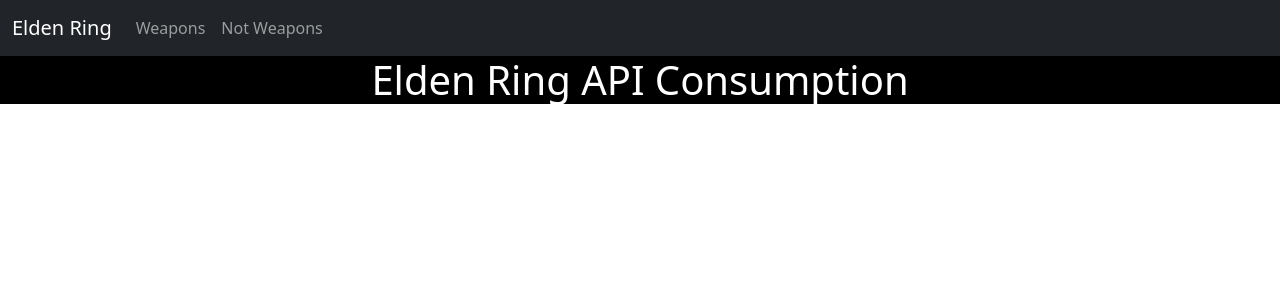
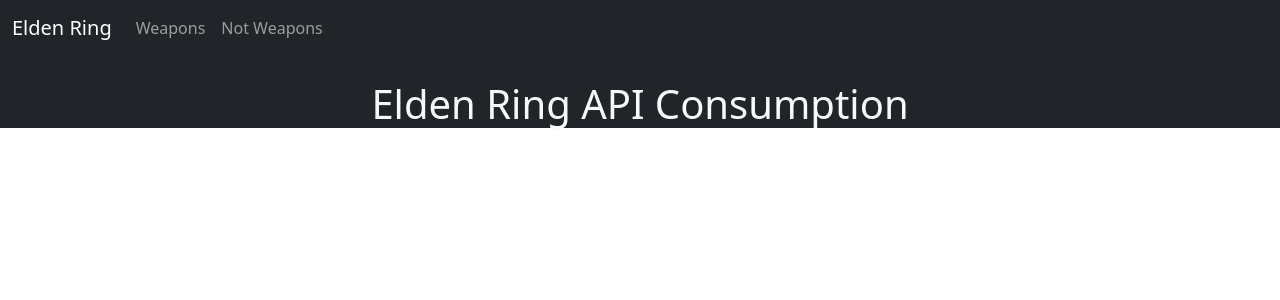
Before and after one commit to blangwell/react-elden-ring-api, a React (Create React App) app: page / in a window 1280 px wide. Shown: the top 300 px of the page. Built offline with nearby package versions, Linux system fonts and the light colour scheme.

Commit message:
Update accordion styles

```diff
--- a/src/App.css
+++ b/src/App.css
@@ -1,5 +1,9 @@
+:root {
+  --bs-light: #f8f9fa;
+  --bs-dark: #212529;
+}
 .App {
   text-align: center;
-  background: black !important;
-  color: white;
+  background: var(--bs-dark);
+  color: var(--bs-light);
 }
--- a/src/App.js
+++ b/src/App.js
@@ -5,8 +5,8 @@
 
 function App() {
   return (
-    <div className="App">
-			<Navbar bg="dark" variant="dark">
+    <div className="App"  style={{paddingTop: '80px'}} >
+			<Navbar bg="dark" variant="dark" fixed="top">
 				<Container fluid>
 				<LinkContainer to="/">
 					<Navbar.Brand>Elden Ring</Navbar.Brand>
--- a/src/Weapons.js
+++ b/src/Weapons.js
@@ -14,13 +14,13 @@
 	return (
 		<Container fluid>
 			<Row>
-				<Col md="3">
+				<Col md="3" style={{position: 'fixed'}}>
 					<Accordion flush>
 						<Accordion.Item eventKey="0">
 							<Accordion.Header>Categories</Accordion.Header>
 							<Accordion.Body>
 							<nav>
-							<ListGroup>
+							<ListGroup className="bg-dark">
 								{categories.map(category => (
 									<LinkContainer to={category} key={category} >
 										<ListGroup.Item key={category} action href={category}>
@@ -34,7 +34,7 @@
 						</Accordion.Item>
 					</Accordion>
 				</Col>
-				<Col md="9">
+				<Col md="9" className="offset-md-3">
 					<Outlet />
 				</Col>
 			</Row>
```
Also changed, not shown: src/Weapons.css (+10 -0 lines).
